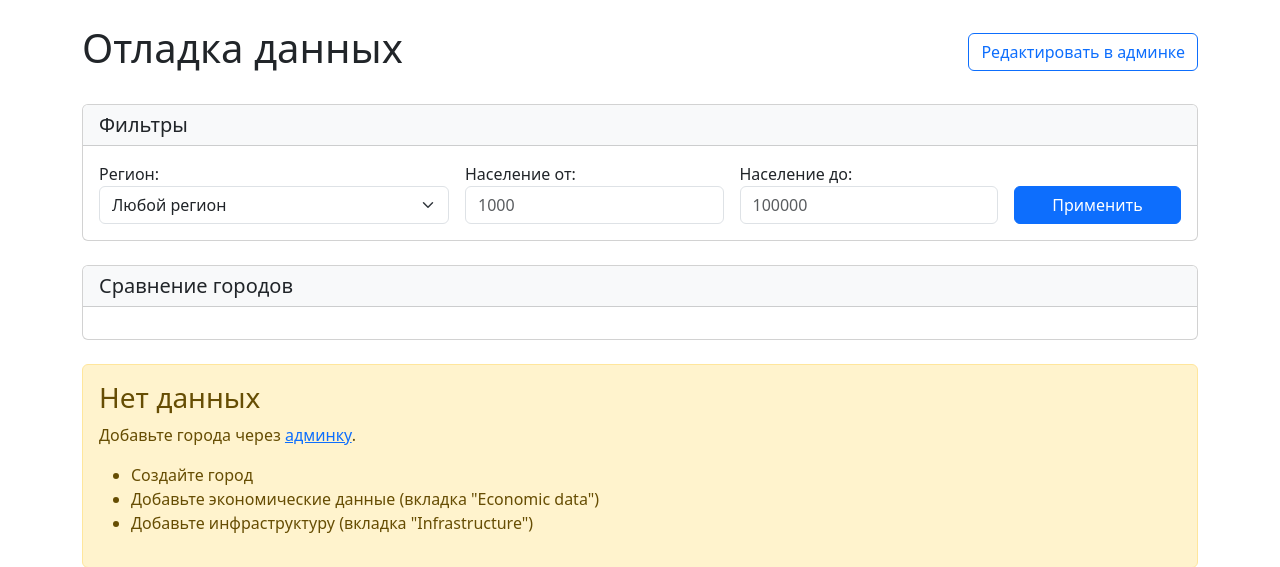
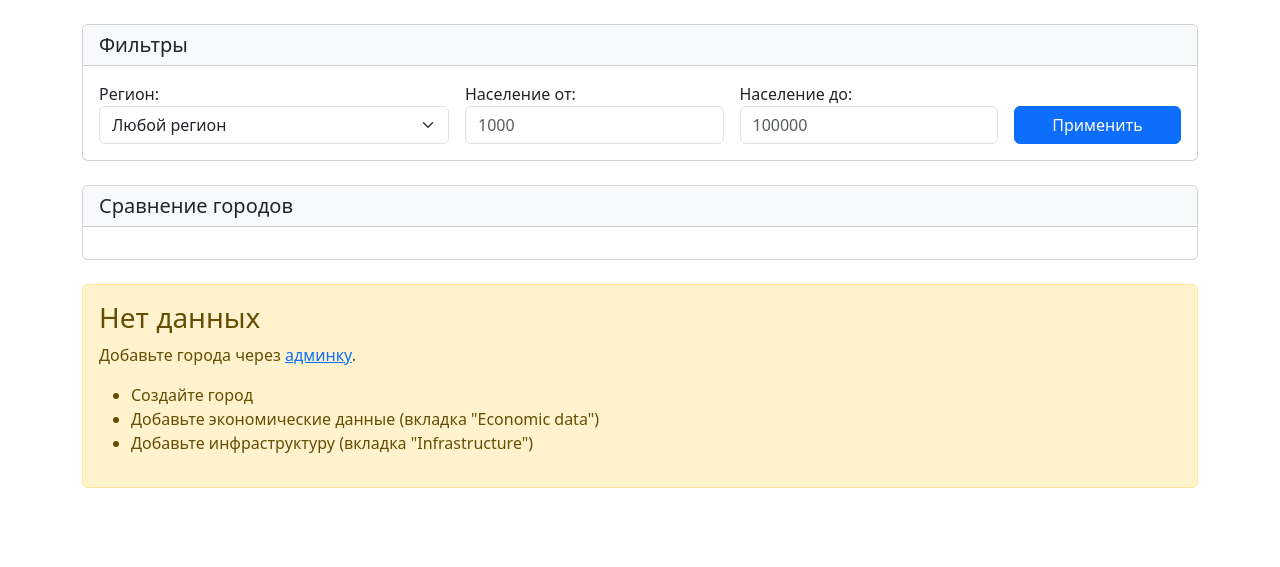
Before and after one commit to 7cco/cityindex, a Django app: page /main/ in a window 1280 px wide. Shown: the part 56-623 px from the top of the page. Run offline with Django 5.2, Linux system fonts and the light colour scheme; data that the repository does not hold is empty.

Commit message:
refactor(main.html):delete debug data

```diff
--- a/core/templates/core/main.html
+++ b/core/templates/core/main.html
@@ -1,13 +1,6 @@
 {% extends "base.html" %}
 
 {% block content %}
-<div class="d-flex justify-content-between align-items-center mb-4">
-    <h1>Отладка данных</h1>
-    <a href="{% url 'admin:core_locality_changelist' %}" class="btn btn-outline-primary">
-        Редактировать в админке
-    </a>
-</div>
-
 <div class="card mb-4">
     <div class="card-header bg-light">
         <h5 class="mb-0">Фильтры</h5>
```
